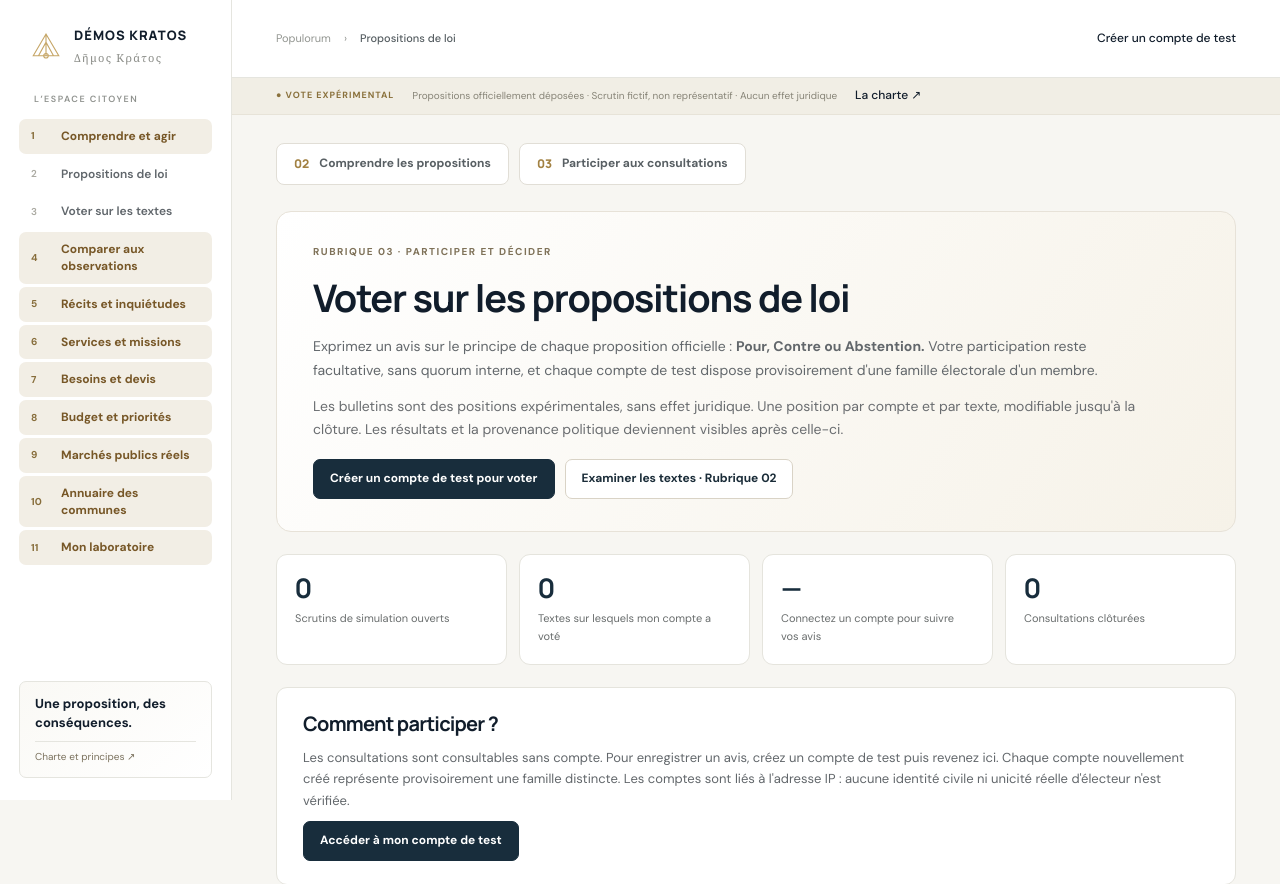
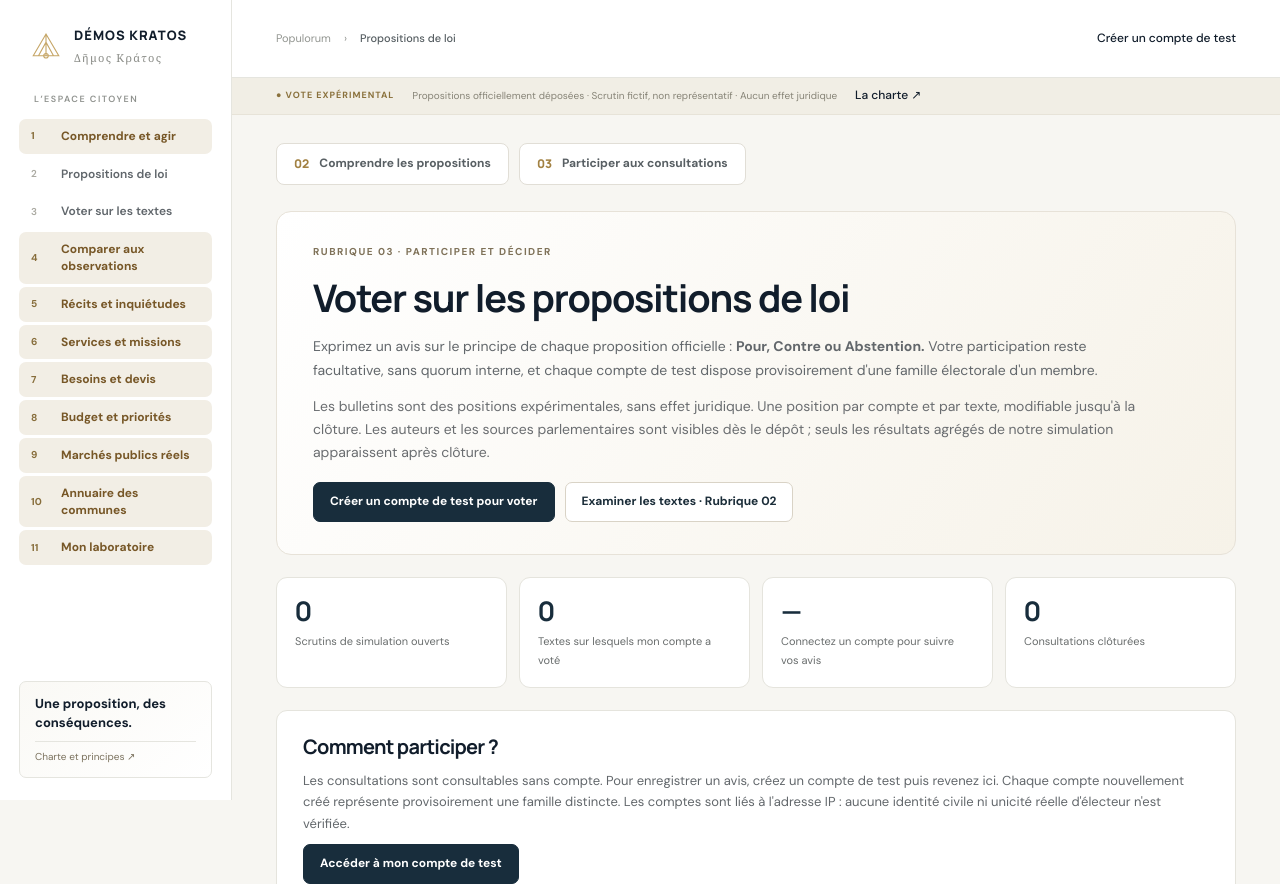
Before and after one commit to PsiGuardian/Populorum, a Symfony app: template apps/symfony/templates/pages/policy-consultations.html.twig in a window 1280 px wide. Shown: the top 884 px of the page. Run offline with Twig, Linux system fonts and the light colour scheme; the template is opened without the code that fills it, so the values that code supplies are empty; some libraries are stand-ins or nearby versions.

Commit message:
ui: show authors in consultation list; distinguish public parliamentary provenance from later simulated results

```diff
--- a/apps/symfony/templates/pages/policy-consultations.html.twig
+++ b/apps/symfony/templates/pages/policy-consultations.html.twig
@@ -15,7 +15,8 @@
         <p class="small muted">
             Les bulletins sont des positions expérimentales, sans effet juridique.
             Une position par compte et par texte, modifiable jusqu'à la clôture.
-            Les résultats et la provenance politique deviennent visibles après celle-ci.
+            Les auteurs et les sources parlementaires sont visibles dès le dépôt ;
+            seuls les résultats agrégés de notre simulation apparaissent après clôture.
         </p>
         <div class="policy-hero-actions">
             {% if profile %}
@@ -156,6 +157,8 @@
                             {% endif %}
                         </div>
                         <h3>{{ measure.label }}</h3>
+                        <p><strong>Auteur(s) :</strong> {{ measure.originActor }} ·
+                            <strong>État au dernier import :</strong> {{ measure.legalStatus }}</p>
                         <p>
                             {{ measure.closed ? 'Consultez le résultat agrégé et les sources.' :
                                 'Votre avis porte sur le principe général indiqué par le titre.' }}
```
